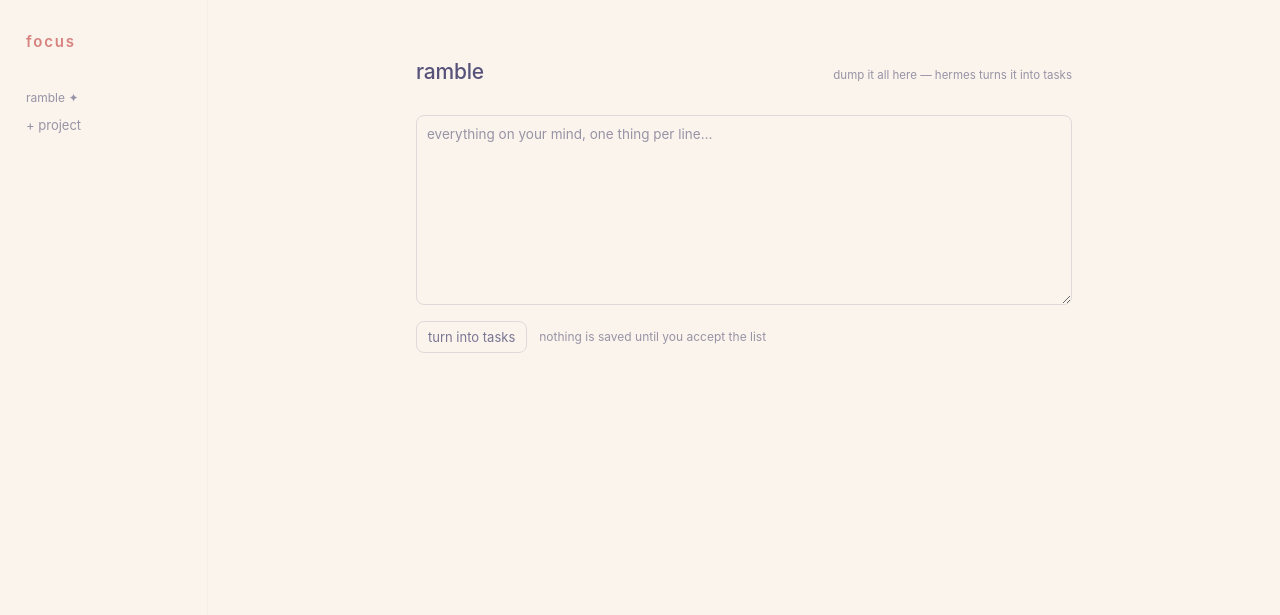
After one commit to bonsko/focus, a FastAPI app: template src/focus/templates/ramble.html in a window 1280 px wide. The commit adds this page. Shown: the top 615 px of the page. Run offline with FastAPI, Linux system fonts and the light colour scheme; the template is opened without the code that fills it, so the values that code supplies are empty.

Commit message:
ramble: turn a brain dump into tasks, with proposed projects
Paste anything into /ramble; hermes returns short imperative titles plus a
suggested project for each, and nothing else — no notes, no subtasks. Both
fields are editable, a cleared title drops the row, and the accept step is
plain sql, so only what the user kept is created. Projects named in the
form are created on accept.

Runs as a rambles row plus the same polling panel, so a 60s model call never
blocks a request. Tests cover the parser shapes and the accept path.

```diff
--- a/src/focus/ai.py
+++ b/src/focus/ai.py
@@ -157,3 +157,79 @@ def run_job(job_id: int) -> None:
             con.execute("UPDATE jobs SET status = 'error', error = ? WHERE id = ?", (str(exc)[:300], job_id))
     finally:
         con.close()
+
+
+RAMBLE_PROMPT = """\
+You turn a person's brain dump into a task list. Each distinct intention becomes
+one task, phrased as a short imperative they could act on ("email the lawyer",
+"check what still pulls python < 3.14"). Keep their own wording when it is already
+clear, and keep it lowercase if they wrote it that way. Do not invent work they did
+not ask for. Never merge two unrelated intentions into one task.
+
+Return JSON only, no prose and no code fences:
+{"tasks": [{"title": "short imperative", "project": "short project name"}]}
+
+At most 15 tasks. "project" should be one of the existing projects below when one
+fits, otherwise a short lowercase name (one or two words). Never write notes,
+descriptions or subtasks — title and project only.
+
+Existing projects: %s
+
+Brain dump:
+%s"""
+
+
+def ramble_prompt(text: str, projects: list[str]) -> str:
+    return RAMBLE_PROMPT % (", ".join(projects) or "(none yet)", text.strip())
+
+
+def parse_ramble(text: str) -> list[dict]:
+    """Tolerant: accepts {"tasks": [...]}, a bare [...], or strings in the list."""
+    data = first_json(text)
+    if isinstance(data, dict):
+        data = next((v for v in data.values() if isinstance(v, list)), None)
+    out: list[dict] = []
+    for item in data or []:
+        if isinstance(item, str):
+            title, project = item, "inbox"
+        elif isinstance(item, dict):
+            title = str(item.get("title") or item.get("task") or "").strip()
+            project = str(item.get("project") or "inbox").strip()
+        else:
+            continue
+        title = " ".join(title.split())[:500]
+        project = " ".join(project.split())[:40].lower() or "inbox"
+        if title:
+            out.append({"title": title, "project": project})
+        if len(out) == 15:
+            break
+    return out
+
+
+def run_ramble(ramble_id: int) -> None:
+    """Runs in a background thread after the request returns."""
+    con = db.connect()
+    try:
+        row = con.execute("SELECT * FROM rambles WHERE id = ?", (ramble_id,)).fetchone()
+        projects = [
+            p["name"]
+            for p in con.execute(
+                "SELECT name FROM projects WHERE user_id = ? ORDER BY position, id", (row["user_id"],)
+            )
+        ]
+        try:
+            tasks = parse_ramble(ask(ramble_prompt(row["text"], projects)))
+            if not tasks:
+                raise RuntimeError("hermes sent no tasks back — try again, or split the dump into a few lines")
+            result = json.dumps(tasks)
+        except subprocess.TimeoutExpired:
+            raise RuntimeError(f"hermes took longer than {TIMEOUT}s") from None
+        with con:
+            con.execute("UPDATE rambles SET status = 'done', result = ? WHERE id = ?", (result, ramble_id))
+    except Exception as exc:  # noqa: BLE001 - the message is what the user sees
+        with con:
+            con.execute(
+                "UPDATE rambles SET status = 'error', error = ? WHERE id = ?", (str(exc)[:300], ramble_id)
+            )
+    finally:
+        con.close()
--- a/src/focus/db.py
+++ b/src/focus/db.py
@@ -50,6 +50,16 @@ CREATE TABLE IF NOT EXISTS jobs (
   error TEXT,
   created_at TEXT NOT NULL DEFAULT (datetime('now'))
 );
+CREATE TABLE IF NOT EXISTS rambles (
+  id INTEGER PRIMARY KEY,
+  user_id INTEGER NOT NULL REFERENCES users(id) ON DELETE CASCADE,
+  text TEXT NOT NULL,
+  status TEXT NOT NULL DEFAULT 'running',
+  result TEXT,
+  error TEXT,
+  created_at TEXT NOT NULL DEFAULT (datetime('now'))
+);
+CREATE INDEX IF NOT EXISTS rambles_by_user ON rambles (user_id, id);
 CREATE INDEX IF NOT EXISTS tasks_by_project ON tasks (user_id, project_id, status, position);
 CREATE INDEX IF NOT EXISTS subtasks_by_task ON subtasks (task_id, position);
 """
--- a/src/focus/main.py
+++ b/src/focus/main.py
@@ -456,6 +456,105 @@ def avatar(name: str, con=Depends(db.get_db), user=Depends(current_user)):
     return FileResponse(path, media_type="image/webp", headers={"Cache-Control": "private, max-age=300"})
 
 
+
+# ---------------------------------------------------------------- ramble
+
+
+def render_ramble(request: Request, con, user, row, tasks=None):
+    return templates.TemplateResponse(
+        request,
+        "partials/ramble_panel.html",
+        {
+            "ramble": row,
+            "tasks": tasks or [],
+            "projects": projects_of(con, user),
+        },
+    )
+
+
+@app.get("/ramble")
+def ramble_page(request: Request, con=Depends(db.get_db), user=Depends(current_user)):
+    return templates.TemplateResponse(request, "ramble.html", {"user": user, "projects": projects_of(con, user)})
+
+
+@app.post("/ramble")
+def start_ramble(
+    request: Request,
+    background: BackgroundTasks,
+    text: str = Form(),
+    con=Depends(db.get_db),
+    user=Depends(current_user),
+):
+    text = text.strip()
+    if not text:
+        return templates.TemplateResponse(
+            request, "partials/ramble_panel.html", {"ramble": None, "tasks": [], "projects": []}
+        )
+    with con:
+        cur = con.execute("INSERT INTO rambles (user_id, text) VALUES (?, ?)", (user["id"], text))
+        ramble_id = cur.lastrowid
+    background.add_task(ai.run_ramble, ramble_id)
+    return render_ramble(request, con, user, {"id": ramble_id, "status": "running", "text": text})
+
+
+@app.get("/ramble/{ramble_id}")
+def poll_ramble(request: Request, ramble_id: int, con=Depends(db.get_db), user=Depends(current_user)):
+    row = con.execute(
+        "SELECT * FROM rambles WHERE id = ? AND user_id = ?", (ramble_id, user["id"])
+    ).fetchone()
+    if row is None:
+        raise HTTPException(404)
+    tasks = json.loads(row["result"]) if row["status"] == "done" and row["result"] else []
+    return render_ramble(request, con, user, row, tasks)
+
+
+@app.post("/ramble/{ramble_id}/accept")
+def accept_ramble(
+    request: Request,
+    ramble_id: int,
+    title: list[str] | None = Form(None),
+    project: list[str] | None = Form(None),
+    con=Depends(db.get_db),
+    user=Depends(current_user),
+):
+    row = con.execute(
+        "SELECT * FROM rambles WHERE id = ? AND user_id = ?", (ramble_id, user["id"])
+    ).fetchone()
+    if row is None:
+        raise HTTPException(404)
+    titles = title or []
+    names = project or []
+    made = 0
+    with con:
+        for i, raw in enumerate(titles):
+            clean_title = " ".join((raw or "").split())[:500]
+            if not clean_title:
+                continue
+            name = (" ".join((names[i] if i < len(names) else "inbox").split())[:40] or "inbox").lower()
+            pid = con.execute(
+                "SELECT id FROM projects WHERE user_id = ? AND name = ?", (user["id"], name)
+            ).fetchone()
+            if pid is None:
+                cur = con.execute(
+                    "INSERT INTO projects (user_id, name, position) VALUES (?, ?, "
+                    "(SELECT coalesce(max(position), 0) + 1 FROM projects WHERE user_id = ?))",
+                    (user["id"], name, user["id"]),
+                )
+                project_id = cur.lastrowid
+            else:
+                project_id = pid["id"]
+            con.execute(
+                "INSERT INTO tasks (user_id, project_id, title, position) VALUES (?, ?, ?, "
+                "(SELECT coalesce(max(position), 0) + 1 FROM tasks WHERE project_id = ?))",
+                (user["id"], project_id, clean_title, project_id),
+            )
+            made += 1
+    return templates.TemplateResponse(
+        request,
+        "partials/ramble_panel.html",
+        {"ramble": {"id": ramble_id, "status": "accepted"}, "tasks": [], "projects": [], "made": made},
+    )
+
 # ---------------------------------------------------------------- ai
 
 
--- a/src/focus/static/css/rose-pine.css
+++ b/src/focus/static/css/rose-pine.css
@@ -142,6 +142,14 @@ input::placeholder, textarea::placeholder { color: var(--muted); }
 .brand:hover { text-decoration: none; color: var(--love); }
 
 .projects { display: flex; flex-direction: column; gap: 1px; }
+
+.ramble-link {
+  display: block;
+  margin: 6px 8px 0;
+  font-size: 12px;
+  color: var(--muted);
+}
+.ramble-link:hover { color: var(--iris); text-decoration: none; }
 
 .project-row { display: flex; align-items: center; gap: 2px; }
 .project-row .project { flex: 1; min-width: 0; }
@@ -571,6 +579,21 @@ kbd {
   .sheet { border-left: 0; }
 }
 
+/* ---------- ramble ---------- */
+
+.ramble-form { display: flex; flex-direction: column; gap: 10px; margin-bottom: 22px; }
+.ramble-form textarea { min-height: 170px; font-size: 13.5px; line-height: 1.6; resize: vertical; }
+.ramble-row-form { display: flex; flex-direction: column; gap: 6px; }
+.ramble-row { display: grid; grid-template-columns: minmax(0, 1fr) 150px; gap: 8px; }
+.ramble-row input { font-size: 13.5px; }
+.ramble-project { color: var(--subtle); }
+.ramble-actions { display: flex; align-items: center; gap: 12px; margin-top: 6px; }
+.ramble-actions .hint { color: var(--muted); font-size: 12px; }
+
+@media (max-width: 720px) {
+  .ramble-row { grid-template-columns: 1fr; }
+}
+
 @media (prefers-reduced-motion: reduce) {
   *, *::before, *::after { animation: none !important; transition: none !important; }
   .subtask.shimmer { background-image: none; }
--- a/src/focus/templates/base.html
+++ b/src/focus/templates/base.html
@@ -5,10 +5,10 @@
   <meta name="viewport" content="width=device-width, initial-scale=1">
   <meta name="color-scheme" content="dark light">
   <title>{% block title %}focus{% endblock %}</title>
-  <link rel="stylesheet" href="/static/css/rose-pine.css?v=20261107f">
+  <link rel="stylesheet" href="/static/css/rose-pine.css?v=20261108a">
   <script src="/static/vendor/htmx.min.js" defer></script>
-  <script src="/static/js/confetti.js?v=20261107f" defer></script>
-  <script src="/static/js/app.js?v=20261107f" defer></script>
+  <script src="/static/js/confetti.js?v=20261108a" defer></script>
+  <script src="/static/js/app.js?v=20261108a" defer></script>
 </head>
 <body>
 <div class="shell">
@@ -24,6 +24,7 @@
                 hx-confirm="delete “{{ p['name'] }}”? it has to be empty.">×</button>
       </div>
       {% endfor %}
+      <a class="ramble-link" href="/ramble">ramble ✦</a>
       <form class="new-project" method="post" action="/projects">
         <input name="name" placeholder="+ project" maxlength="40" autocomplete="off" aria-label="new project">
       </form>
--- /dev/null
+++ b/src/focus/templates/ramble.html
@@ -0,0 +1,23 @@
+{% extends "base.html" %}
+{% block title %}ramble · focus{% endblock %}
+
+{% block main %}
+<header class="page-head">
+  <h1>ramble</h1>
+  <p class="hints">
+    <span>dump it all here — hermes turns it into tasks</span>
+  </p>
+</header>
+
+<form class="ramble-form" hx-post="/ramble" hx-target="#ramble-panel" hx-swap="innerHTML"
+      hx-on::after-request="if (event.detail.successful) this.reset()">
+  <textarea name="text" rows="8" required placeholder="everything on your mind, one thing per line…"
+            aria-label="rambles"></textarea>
+  <div class="ramble-actions">
+    <button class="quiet" type="submit">turn into tasks</button>
+    <span class="hint">nothing is saved until you accept the list</span>
+  </div>
+</form>
+
+<div id="ramble-panel"></div>
+{% endblock %}
```
Also changed, not shown: docs/ai.md (+15 -0 lines), docs/architecture.md (+9 -0 lines), src/focus/templates/partials/ramble_panel.html (added, +42 -0 lines), tests/test_app.py (+47 -0 lines), README.md.
